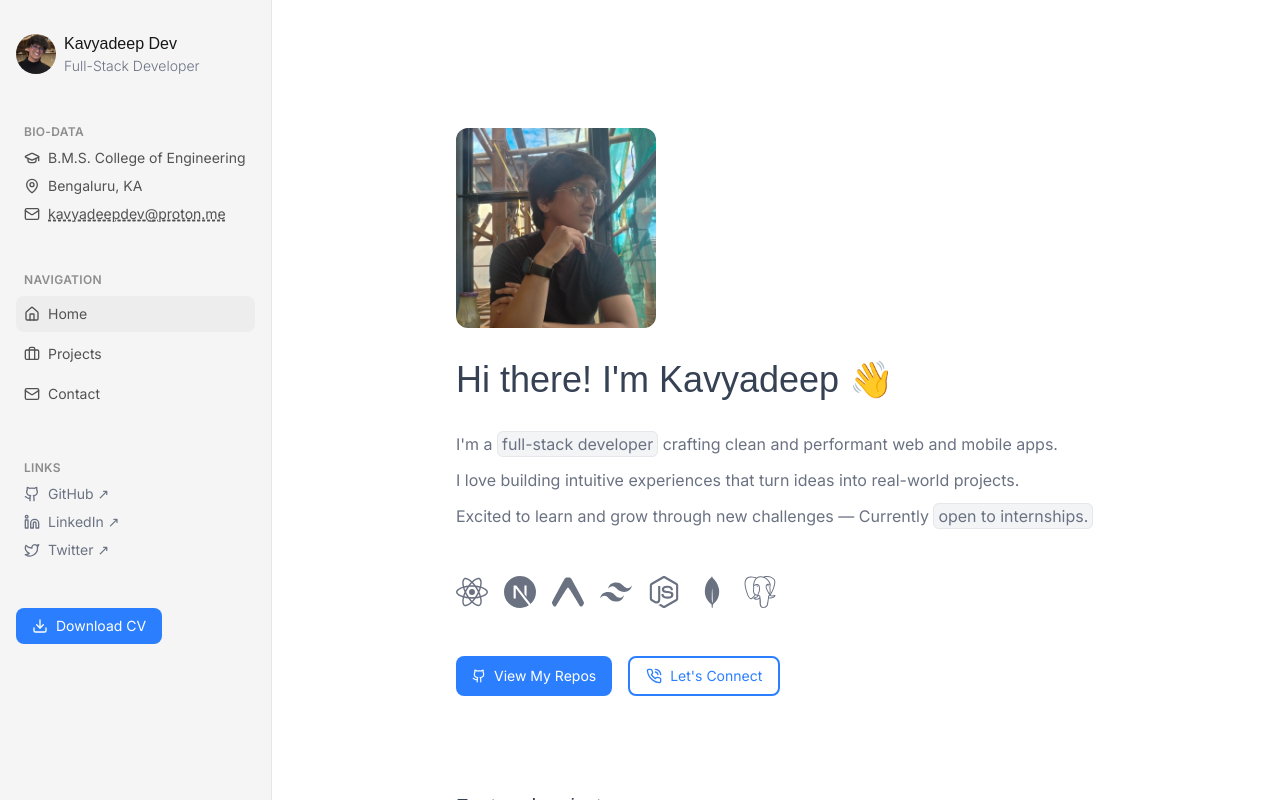
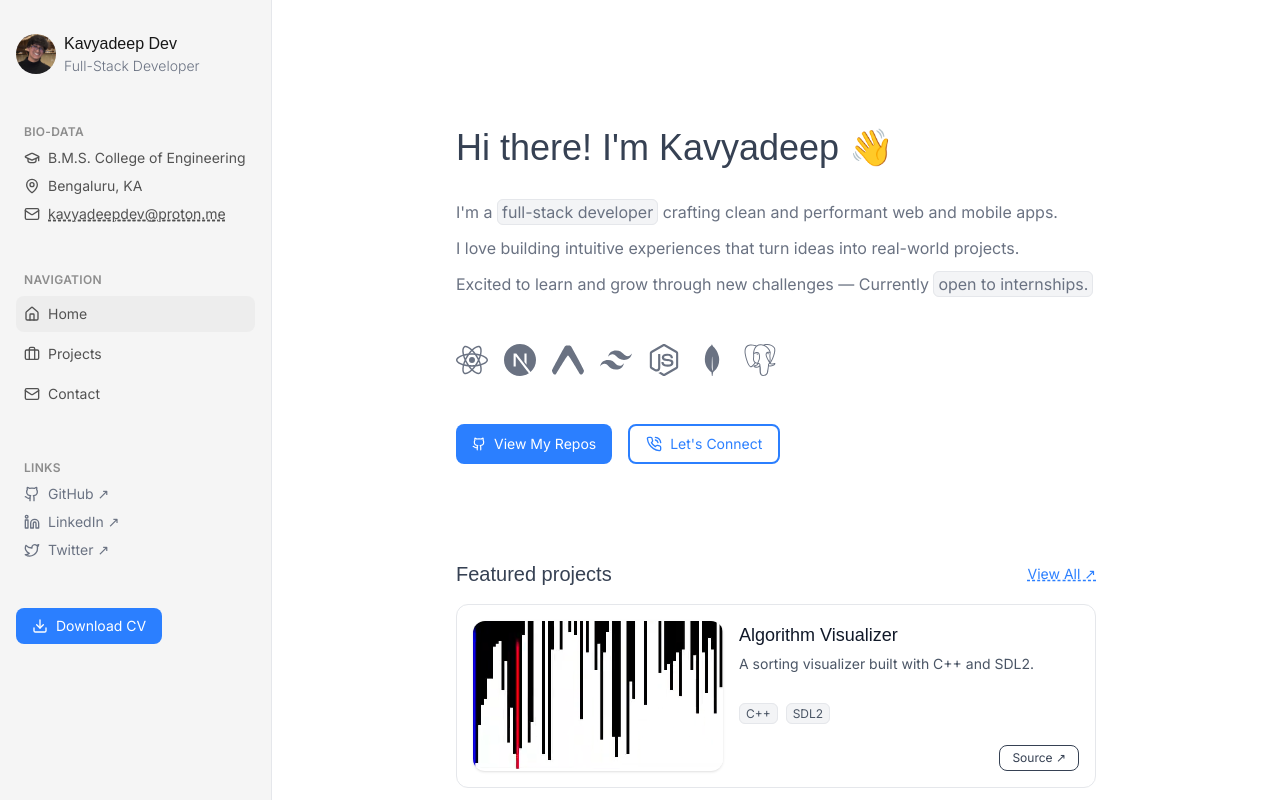
Before and after one commit to kavyadeepdev/kavyadeep.dev, a Next.js app: page / in a window 1280 px wide. Built offline with nearby package versions, Linux system fonts and the light colour scheme; a web font is replaced by a local one.

Commit message:
remove home page hero pic

```diff
--- a/src/app/page.tsx
+++ b/src/app/page.tsx
@@ -41,13 +41,6 @@ export default function HomePage() {
 		<section className="h-full w-[40rem] pt-[8rem]">
 			{/* <h3>Home Page</h3> */}
 			<div id="hero" className="flex flex-col gap-8 w-full mb-24">
-				<Image
-					src={"/hero-pic.jpg"}
-					alt="hero image"
-					width={200}
-					height={200}
-					className="rounded-xl"
-				/>
 				<h2 className={`${calSans.className} text-gray-700 text-4xl`}>
 					{/* <div className="mb-4">👋</div> */}
 					{`Hi there! I'm Kavyadeep 👋`}
```
Also changed, not shown: public/hero-pic.jpg (deleted).
